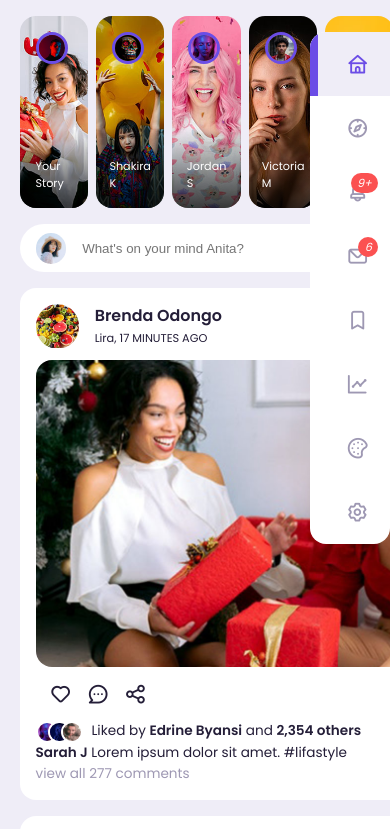
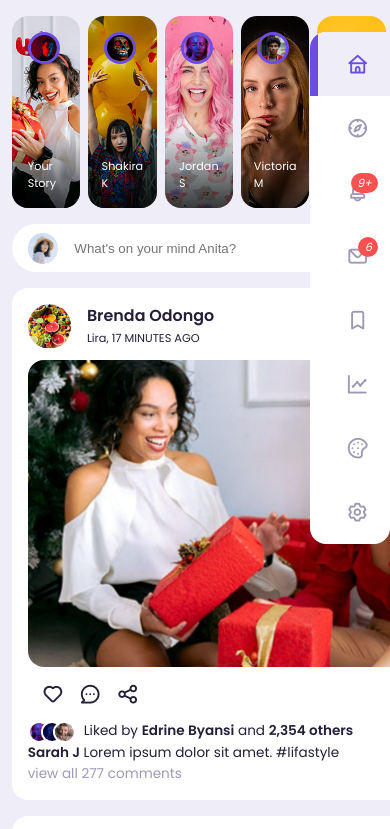
Before and after one commit to Kyomuhendo-Isihaka/social-site, a plain HTML site: page index.html in a window 390 px wide. Shown: the part 70-899 px from the top of the page. Drawn offline with nearby package versions, Linux system fonts and the light colour scheme.

Commit message:
updated media queries

```diff
--- a/assets/css/style.css
+++ b/assets/css/style.css
@@ -734,6 +734,9 @@ main .container .right{
 /* -------------- media queries for small tablets and mobile phones */
 
 @media screen and (max-width: 600px) {
+    .container{
+        width: 94%;
+    }
     nav .search-bar{
         display: none;
     }
```
